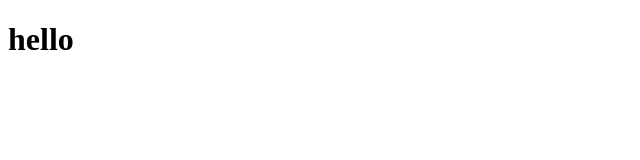
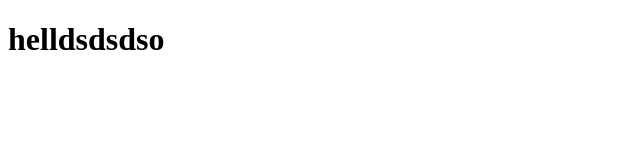
Before and after one commit to stigmat19/sc-64-19, a plain HTML site: page home1/index.html in a window 1280 px wide. Shown: the whole page, without its empty margins (0-640 px from the left). Drawn offline with Linux system fonts and the light colour scheme.

Commit message:
homework 2

```diff
--- a/home1/index.html
+++ b/home1/index.html
@@ -5,6 +5,6 @@
     <title>Title</title>
 </head>
 <body>
-<h1>hello</h1>
+<h1>helldsdsdso</h1>
 </body>
 </html>
```
